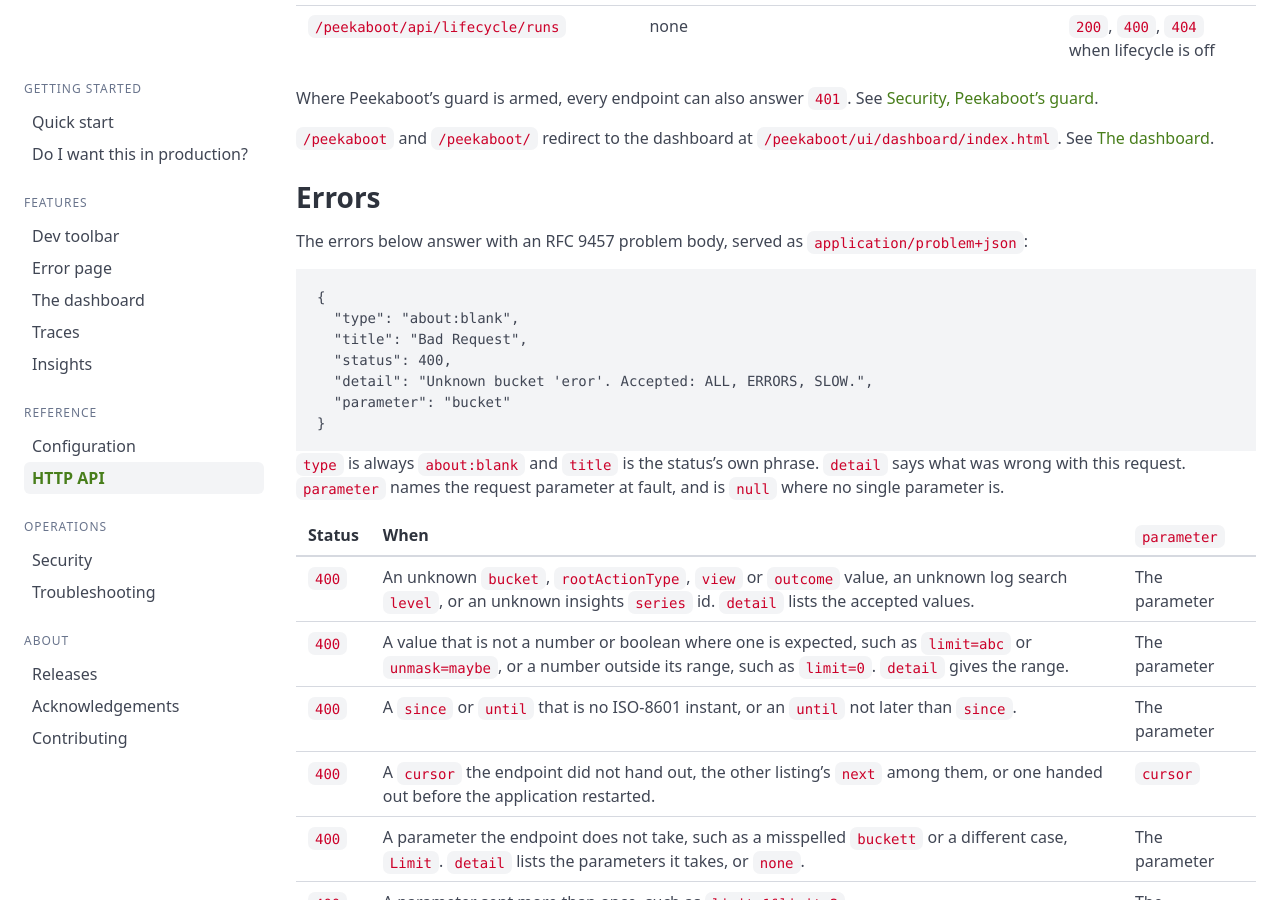
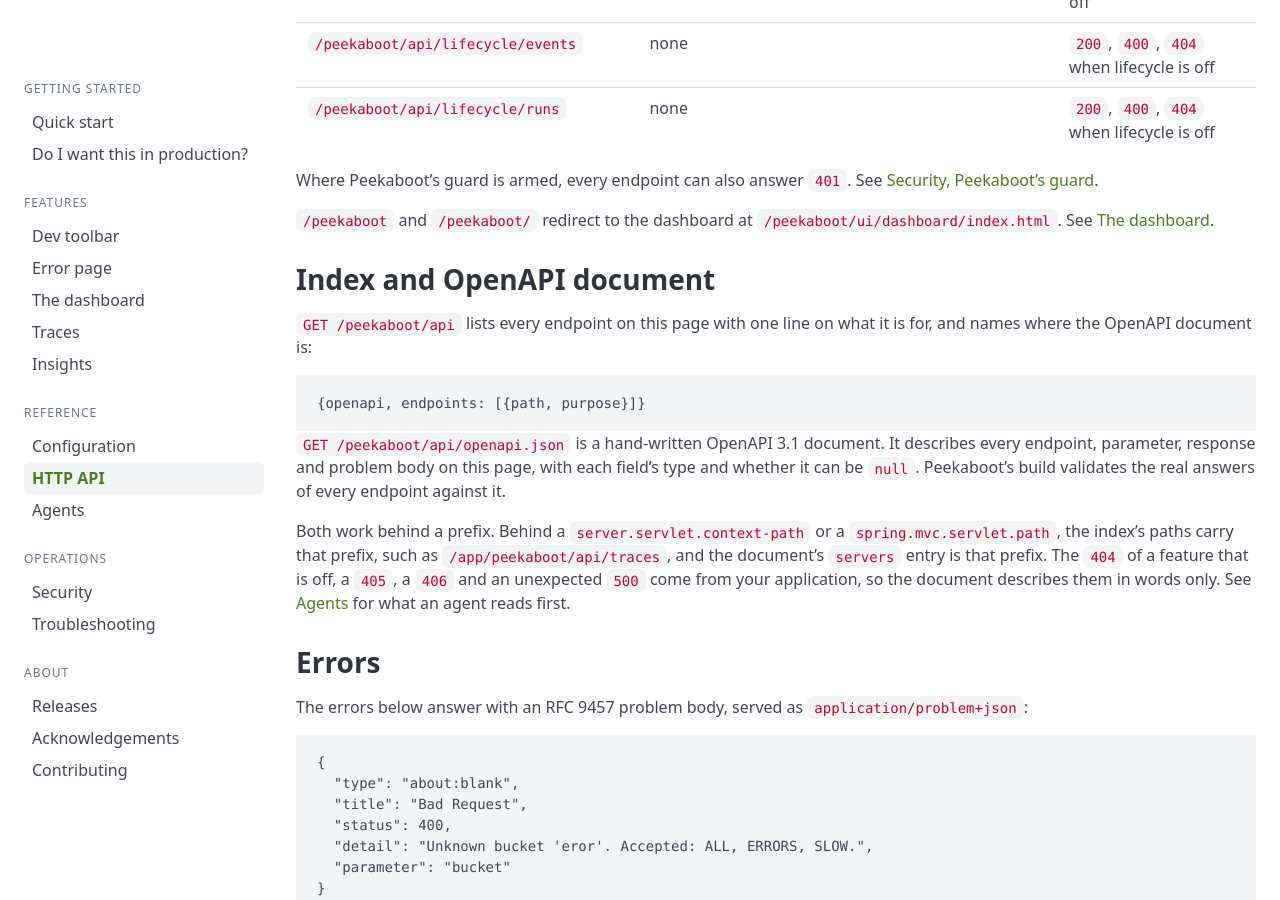
Before and after one commit to peekaboot-org/peekaboot-org.github.io, a Jekyll site: the page built from docs/api.md, in a window 1280 px wide and 900 px high, scrolled down 1553 px. Built offline with Jekyll 4.4.1, drawn with Linux system fonts in a browser that asks for light colours; some of the changed text lies outside the part shown.

Commit message:
docs: add an agents page, llms.txt and OpenAPI

````diff
--- a/_data/nav.yml
+++ b/_data/nav.yml
@@ -27,6 +27,8 @@
       url: /docs/configuration/
     - title: HTTP API
       url: /docs/api/
+    - title: Agents
+      url: /docs/agents/
 
 - title: Operations
   pages:
--- a/docs/api.md
+++ b/docs/api.md
@@ -35,6 +35,8 @@
 
 | Endpoint | Parameters | Status codes |
 |---|---|---|
+| [`/peekaboot/api`](#openapi) | none | `200`, `400` |
+| [`/peekaboot/api/openapi.json`](#openapi) | none | `200`, `400` |
 | [`/peekaboot/api/features`](#features) | none | `200`, `400` |
 | [`/peekaboot/api/actuator/all/insights`](#what-insights-adds) | `locale`, `unmask` | `200`, `400` |
 | [`/peekaboot/api/metrics`](#meters) | none | `200`, `400` |
@@ -55,6 +57,26 @@
 `/peekaboot` and `/peekaboot/` redirect to the dashboard at
 `/peekaboot/ui/dashboard/index.html`. See [The
 dashboard]({{ '/docs/dashboard/' | relative_url }}).
+
+## Index and OpenAPI document {#openapi}
+
+`GET /peekaboot/api` lists every endpoint on this page with one line on what it is for, and
+names where the OpenAPI document is:
+
+```
+{openapi, endpoints: [{path, purpose}]}
+```
+
+`GET /peekaboot/api/openapi.json` is a hand-written OpenAPI 3.1 document. It describes every
+endpoint, parameter, response and problem body on this page, with each field's type and whether
+it can be `null`. Peekaboot's build validates the real answers of every endpoint against it.
+
+Both work behind a prefix. Behind a `server.servlet.context-path` or a
+`spring.mvc.servlet.path`, the index's paths carry that prefix, such as
+`/app/peekaboot/api/traces`, and the document's `servers` entry is that prefix. The `404` of a
+feature that is off, a `405`, a `406` and an unexpected `500` come from your application, so the
+document describes them in words only. See [Agents]({{ '/docs/agents/' | relative_url }}) for
+what an agent reads first.
 
 ## Errors {#errors}
 
@@ -197,7 +219,7 @@
 ```bash
 curl -G 'http://localhost:8080/peekaboot/api/traces' \
   --data-urlencode 'route=/persons/{id}' \
-  --data-urlencode 'outcome=error' \
+  --data-urlencode 'outcome=ERROR' \
   --data-urlencode 'since=2026-11-01T10:00:00+01:00'
 ```
 
@@ -519,7 +541,7 @@
 and then shows up when a search starts again without a `cursor`.
 
 ```bash
-curl -G 'http://localhost:8080/peekaboot/api/logs' --data-urlencode 'level=warn' --data-urlencode 'q=timeout'
+curl -G 'http://localhost:8080/peekaboot/api/logs' --data-urlencode 'level=WARN' --data-urlencode 'q=timeout'
 ```
 
 ## Routes {#routes}
````
Also changed, not shown: docs/agents.md (added, +157 -0 lines), docs/insights.md (+2 -0 lines), docs/security.md (+8 -1 lines), docs/traces.md (+4 -0 lines), llms.txt (added, +19 -0 lines).
